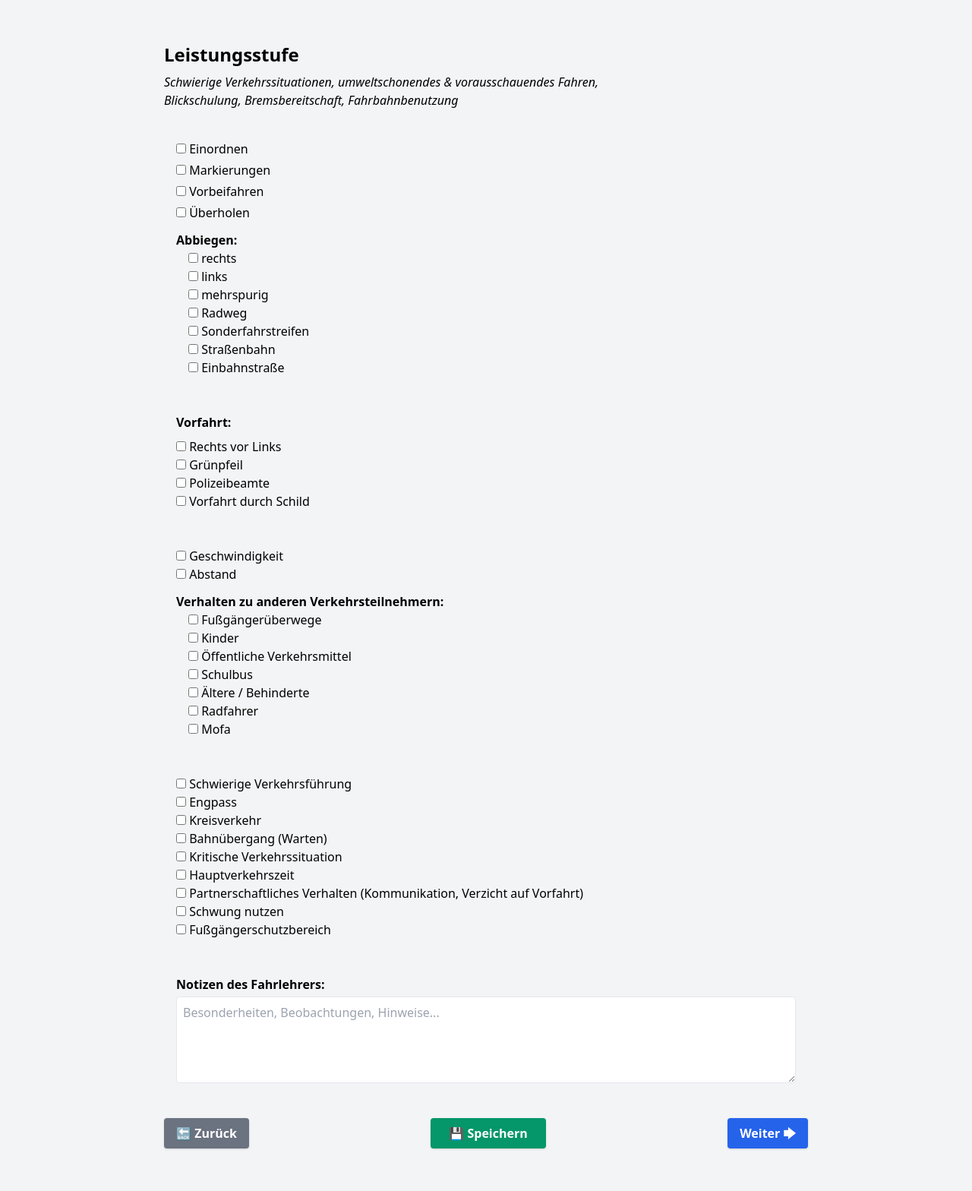
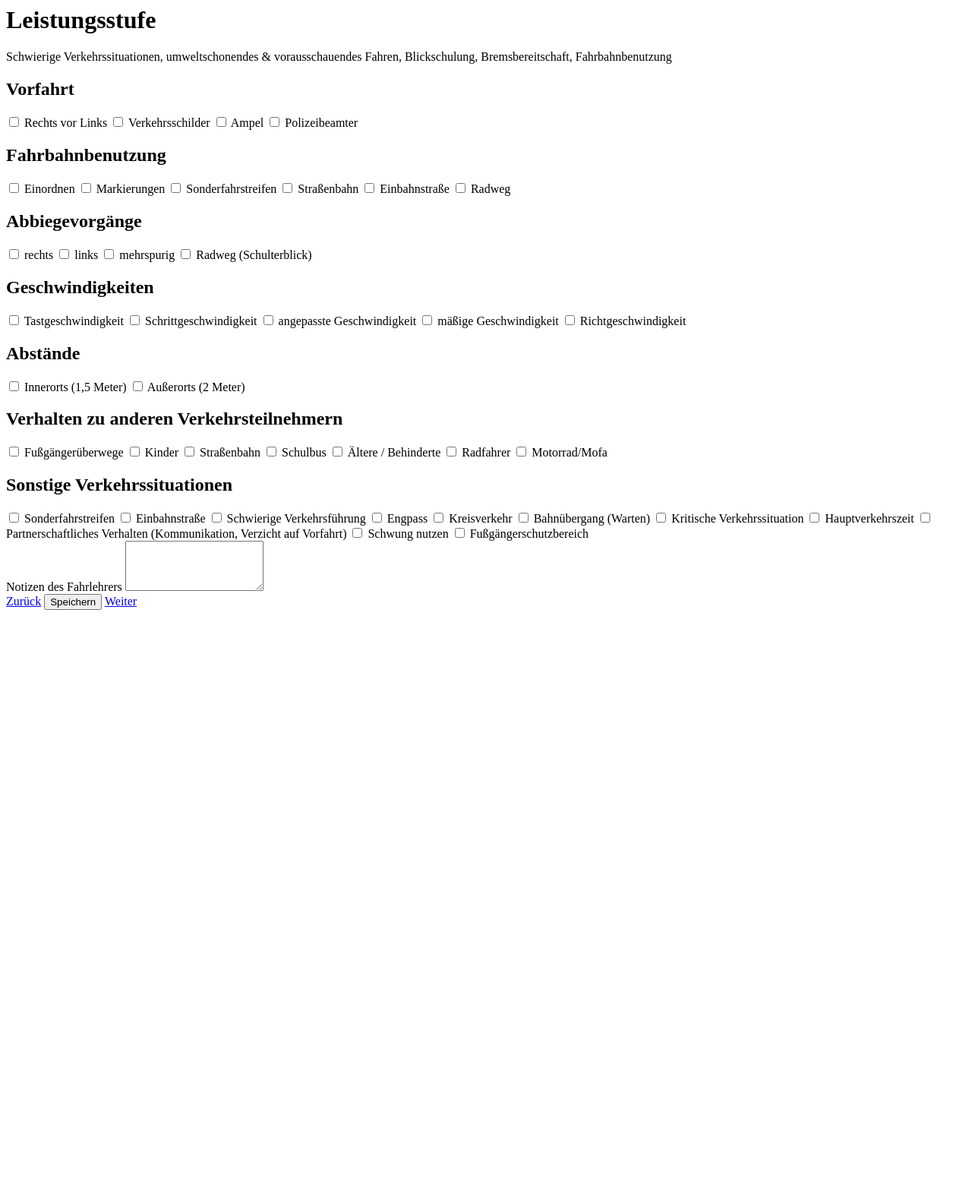
Before and after one commit to eyfahrlehrer/schuelerakte, a Flask app: page /leistungsstufe in a window 1280 px wide. Shown: the whole page at 76% size. After the commit the page ends 803 px from the top, so only its background shows below. Run offline with Flask 3, Linux system fonts and the light colour scheme.

Commit message:
Update leistungsstufe.html

```diff
--- a/templates/leistungsstufe.html
+++ b/templates/leistungsstufe.html
@@ -1,98 +1,107 @@
-<!DOCTYPE html>
-<html lang="de">
-<head>
-  <meta charset="UTF-8">
-  <title>Leistungsstufe</title>
-  <link href="https://cdn.jsdelivr.net/npm/tailwindcss@2.2.19/dist/tailwind.min.css" rel="stylesheet">
-</head>
-<body class="bg-gray-100 p-8">
-  <div class="max-w-4xl mx-auto p-6">
-    <h1 class="text-2xl font-bold mb-2 text-rose-700">Leistungsstufe</h1>
-    <p class="mb-6 italic text-rose-700">
-      Schwierige Verkehrssituationen, umweltschonendes & vorausschauendes Fahren,<br>
-      Blickschulung, Bremsbereitschaft, Fahrbahnbenutzung
-    </p>
+<div class="max-w-7xl mx-auto p-6">
+  <h1 class="text-2xl font-bold mb-2 text-gray-800">Leistungsstufe</h1>
+  <p class="text-sm italic text-gray-500 mb-6">Schwierige Verkehrssituationen, umweltschonendes &amp; vorausschauendes Fahren, Blickschulung, Bremsbereitschaft, Fahrbahnbenutzung</p>
 
-    <form method="POST">
+  <form method="POST" class="space-y-6">
+    <!-- Abschnitt: Vorfahrt -->
+    <div class="bg-blue-50 p-4 rounded shadow">
+      <h2 class="text-blue-800 font-semibold mb-2">Vorfahrt</h2>
+      <div class="grid grid-cols-1 md:grid-cols-2 gap-4 pl-4">
+        <label><input type="checkbox" name="rechts_vor_links"> Rechts vor Links</label>
+        <label><input type="checkbox" name="verkehrsschilder"> Verkehrsschilder</label>
+        <label><input type="checkbox" name="ampel"> Ampel</label>
+        <label><input type="checkbox" name="polizeibeamter"> Polizeibeamter</label>
+      </div>
+    </div>
 
-      <div class="bg-rose-400 p-4 rounded mb-4">
-        <label class="block mb-1"><input type="checkbox" name="einordnen"> Einordnen</label>
-        <label class="block mb-1"><input type="checkbox" name="markierungen"> Markierungen</label>
-        <label class="block mb-1"><input type="checkbox" name="vorbeifahren"> Vorbeifahren</label>
-        <label class="block mb-1"><input type="checkbox" name="ueberholen"> Überholen</label>
+    <!-- Abschnitt: Fahrbahnbenutzung -->
+    <div class="bg-green-50 p-4 rounded shadow">
+      <h2 class="text-green-800 font-semibold mb-2">Fahrbahnbenutzung</h2>
+      <div class="grid grid-cols-1 md:grid-cols-2 gap-4 pl-4">
+        <label><input type="checkbox" name="einordnen"> Einordnen</label>
+        <label><input type="checkbox" name="markierungen"> Markierungen</label>
+        <label><input type="checkbox" name="sonderfahrstreifen"> Sonderfahrstreifen</label>
+        <label><input type="checkbox" name="strassenbahn"> Straßenbahn</label>
+        <label><input type="checkbox" name="einbahnstrasse"> Einbahnstraße</label>
+        <label><input type="checkbox" name="radweg"> Radweg</label>
+      </div>
+    </div>
 
-        <p class="font-semibold mt-3">Abbiegen:</p>
-        <label class="block ml-4"><input type="checkbox" name="abbiegen_rechts"> rechts</label>
-        <label class="block ml-4"><input type="checkbox" name="abbiegen_links"> links</label>
-        <label class="block ml-4"><input type="checkbox" name="abbiegen_mehrspurig"> mehrspurig</label>
-        <label class="block ml-4"><input type="checkbox" name="radweg"> Radweg</label>
-        <label class="block ml-4"><input type="checkbox" name="sonderfahrstreifen"> Sonderfahrstreifen</label>
-        <label class="block ml-4"><input type="checkbox" name="strassenbahn"> Straßenbahn</label>
-        <label class="block ml-4"><input type="checkbox" name="einbahnstrasse"> Einbahnstraße</label>
+    <!-- Abschnitt: Abbiegevorgänge -->
+    <div class="bg-yellow-50 p-4 rounded shadow">
+      <h2 class="text-yellow-800 font-semibold mb-2">Abbiegevorgänge</h2>
+      <div class="grid grid-cols-1 md:grid-cols-2 gap-4 pl-4">
+        <label><input type="checkbox" name="abbiegen_rechts"> rechts</label>
+        <label><input type="checkbox" name="abbiegen_links"> links</label>
+        <label><input type="checkbox" name="mehrspurig"> mehrspurig</label>
+        <label><input type="checkbox" name="radweg_schulterblick"> Radweg (Schulterblick)</label>
       </div>
+    </div>
 
-      <div class="bg-rose-400 p-4 rounded mb-4">
-        <p class="font-semibold mb-2">Vorfahrt:</p>
-        <label class="block"><input type="checkbox" name="rechts_vor_links"> Rechts vor Links</label>
-        <label class="block"><input type="checkbox" name="gruenpfeil"> Grünpfeil</label>
-        <label class="block"><input type="checkbox" name="polizei"> Polizeibeamte</label>
-        <label class="block"><input type="checkbox" name="schild"> Vorfahrt durch Schild</label>
+    <!-- Abschnitt: Geschwindigkeiten -->
+    <div class="bg-purple-50 p-4 rounded shadow">
+      <h2 class="text-purple-800 font-semibold mb-2">Geschwindigkeiten</h2>
+      <div class="grid grid-cols-1 md:grid-cols-2 gap-4 pl-4">
+        <label><input type="checkbox" name="tastgeschwindigkeit"> Tastgeschwindigkeit</label>
+        <label><input type="checkbox" name="schrittgeschwindigkeit"> Schrittgeschwindigkeit</label>
+        <label><input type="checkbox" name="angepasst"> angepasste Geschwindigkeit</label>
+        <label><input type="checkbox" name="maessig"> mäßige Geschwindigkeit</label>
+        <label><input type="checkbox" name="richtgeschwindigkeit"> Richtgeschwindigkeit</label>
       </div>
+    </div>
 
-      <div class="bg-rose-400 p-4 rounded mb-4">
-        <label class="block"><input type="checkbox" name="geschwindigkeit"> Geschwindigkeit</label>
-        <label class="block"><input type="checkbox" name="abstand"> Abstand</label>
+    <!-- Abschnitt: Abstände -->
+    <div class="bg-indigo-50 p-4 rounded shadow">
+      <h2 class="text-indigo-800 font-semibold mb-2">Abstände</h2>
+      <div class="grid grid-cols-1 md:grid-cols-2 gap-4 pl-4">
+        <label><input type="checkbox" name="abstand_innerorts"> Innerorts (1,5 Meter)</label>
+        <label><input type="checkbox" name="abstand_ausserorts"> Außerorts (2 Meter)</label>
+      </div>
+    </div>
 
-        <p class="font-semibold mt-3">Verhalten zu anderen Verkehrsteilnehmern:</p>
-        <label class="block ml-4"><input type="checkbox" name="fussgaenger"> Fußgängerüberwege</label>
-        <label class="block ml-4"><input type="checkbox" name="kinder"> Kinder</label>
-        <label class="block ml-4"><input type="checkbox" name="oevm"> Öffentliche Verkehrsmittel</label>
-        <label class="block ml-4"><input type="checkbox" name="schulbus"> Schulbus</label>
-        <label class="block ml-4"><input type="checkbox" name="aeltere"> Ältere / Behinderte</label>
-        <label class="block ml-4"><input type="checkbox" name="radfahrer"> Radfahrer</label>
-        <label class="block ml-4"><input type="checkbox" name="mofa"> Mofa</label>
+    <!-- Abschnitt: Verhalten zu anderen Verkehrsteilnehmern -->
+    <div class="bg-pink-50 p-4 rounded shadow">
+      <h2 class="text-pink-800 font-semibold mb-2">Verhalten zu anderen Verkehrsteilnehmern</h2>
+      <div class="grid grid-cols-1 md:grid-cols-2 gap-4 pl-4">
+        <label><input type="checkbox" name="fussgaenger"> Fußgängerüberwege</label>
+        <label><input type="checkbox" name="kinder"> Kinder</label>
+        <label><input type="checkbox" name="strassenbahn"> Straßenbahn</label>
+        <label><input type="checkbox" name="schulbus"> Schulbus</label>
+        <label><input type="checkbox" name="aeltere"> Ältere / Behinderte</label>
+        <label><input type="checkbox" name="radfahrer"> Radfahrer</label>
+        <label><input type="checkbox" name="mofa"> Motorrad/Mofa</label>
       </div>
+    </div>
 
-      <div class="bg-rose-400 p-4 rounded mb-4">
-        <label class="block"><input type="checkbox" name="schwierige_verkehrsfuehrung"> Schwierige Verkehrsführung</label>
-        <label class="block"><input type="checkbox" name="engpass"> Engpass</label>
-        <label class="block"><input type="checkbox" name="kreisverkehr"> Kreisverkehr</label>
-        <label class="block"><input type="checkbox" name="bahnuebergang"> Bahnübergang (Warten)</label>
-        <label class="block"><input type="checkbox" name="kritische_situation"> Kritische Verkehrssituation</label>
-        <label class="block"><input type="checkbox" name="hauptverkehrszeit"> Hauptverkehrszeit</label>
-        <label class="block"><input type="checkbox" name="partnerschaftlich"> Partnerschaftliches Verhalten (Kommunikation, Verzicht auf Vorfahrt)</label>
-        <label class="block"><input type="checkbox" name="schwung"> Schwung nutzen</label>
-        <label class="block"><input type="checkbox" name="fussgaengerschutz"> Fußgängerschutzbereich</label>
+    <!-- Abschnitt: Sonstige Verkehrssituationen -->
+    <div class="bg-red-50 p-4 rounded shadow">
+      <h2 class="text-red-800 font-semibold mb-2">Sonstige Verkehrssituationen</h2>
+      <div class="grid grid-cols-1 md:grid-cols-2 gap-4 pl-4">
+        <label><input type="checkbox" name="sv_sonderfahrstreifen"> Sonderfahrstreifen</label>
+        <label><input type="checkbox" name="sv_einbahnstrasse"> Einbahnstraße</label>
+        <label><input type="checkbox" name="sv_schwierig"> Schwierige Verkehrsführung</label>
+        <label><input type="checkbox" name="sv_engpass"> Engpass</label>
+        <label><input type="checkbox" name="sv_kreisverkehr"> Kreisverkehr</label>
+        <label><input type="checkbox" name="sv_bahnuebergang"> Bahnübergang (Warten)</label>
+        <label><input type="checkbox" name="sv_kritisch"> Kritische Verkehrssituation</label>
+        <label><input type="checkbox" name="sv_hauptverkehr"> Hauptverkehrszeit</label>
+        <label><input type="checkbox" name="sv_partnerschaft"> Partnerschaftliches Verhalten (Kommunikation, Verzicht auf Vorfahrt)</label>
+        <label><input type="checkbox" name="sv_schwung"> Schwung nutzen</label>
+        <label><input type="checkbox" name="sv_fussgaenger"> Fußgängerschutzbereich</label>
       </div>
+    </div>
 
-      <div class="bg-rose-400 p-4 rounded mb-6">
-        <label for="notizen" class="block font-semibold mb-1">Notizen des Fahrlehrers:</label>
-        <textarea name="notizen" id="notizen" rows="4" class="w-full border p-2 rounded" placeholder="Besonderheiten, Beobachtungen, Hinweise..."></textarea>
-      </div>
+    <!-- Notizen des Fahrlehrers -->
+    <div class="mt-6">
+      <label for="notizen" class="block font-semibold text-gray-700 mb-2">Notizen des Fahrlehrers</label>
+      <textarea name="notizen" id="notizen" rows="4" class="w-full border border-gray-300 rounded p-2"></textarea>
+    </div>
 
- <!-- Navigationsleiste -->
-<div class="mt-6 flex flex-col md:flex-row justify-between items-center gap-4">
-
-  <!-- Zurück -->
-  <a href="{{ url_for('aufbaustufe') }}"
-     class="bg-gray-500 hover:bg-gray-600 text-white font-semibold py-2 px-4 rounded shadow w-full md:w-auto text-center">
-    🔙 Zurück
-  </a>
-
-  <!-- Speichern -->
-  <button type="submit"
-          class="bg-green-600 hover:bg-green-700 text-white font-semibold py-2 px-6 rounded shadow w-full md:w-auto">
-    💾 Speichern
-  </button>
-
-  <!-- Weiter -->
-  <a href="{{ url_for('grundstufe') }}"
-     class="bg-blue-600 hover:bg-blue-700 text-white font-semibold py-2 px-4 rounded shadow w-full md:w-auto text-center">
-    Weiter 🡆
-  </a>
+    <!-- Buttons -->
+    <div class="flex justify-between mt-6">
+      <a href="{{ url_for('aufbaustufe') }}" class="bg-gray-500 hover:bg-gray-600 text-white font-semibold py-2 px-4 rounded">Zurück</a>
+      <button type="submit" class="bg-green-600 hover:bg-green-700 text-white font-semibold py-2 px-6 rounded">Speichern</button>
+      <a href="{{ url_for('grundstufe') }}" class="bg-blue-600 hover:bg-blue-700 text-white font-semibold py-2 px-4 rounded">Weiter</a>
+    </div>
+  </form>
 </div>
-
-    </form>
-  </div>
-</body>
-</html>
```
